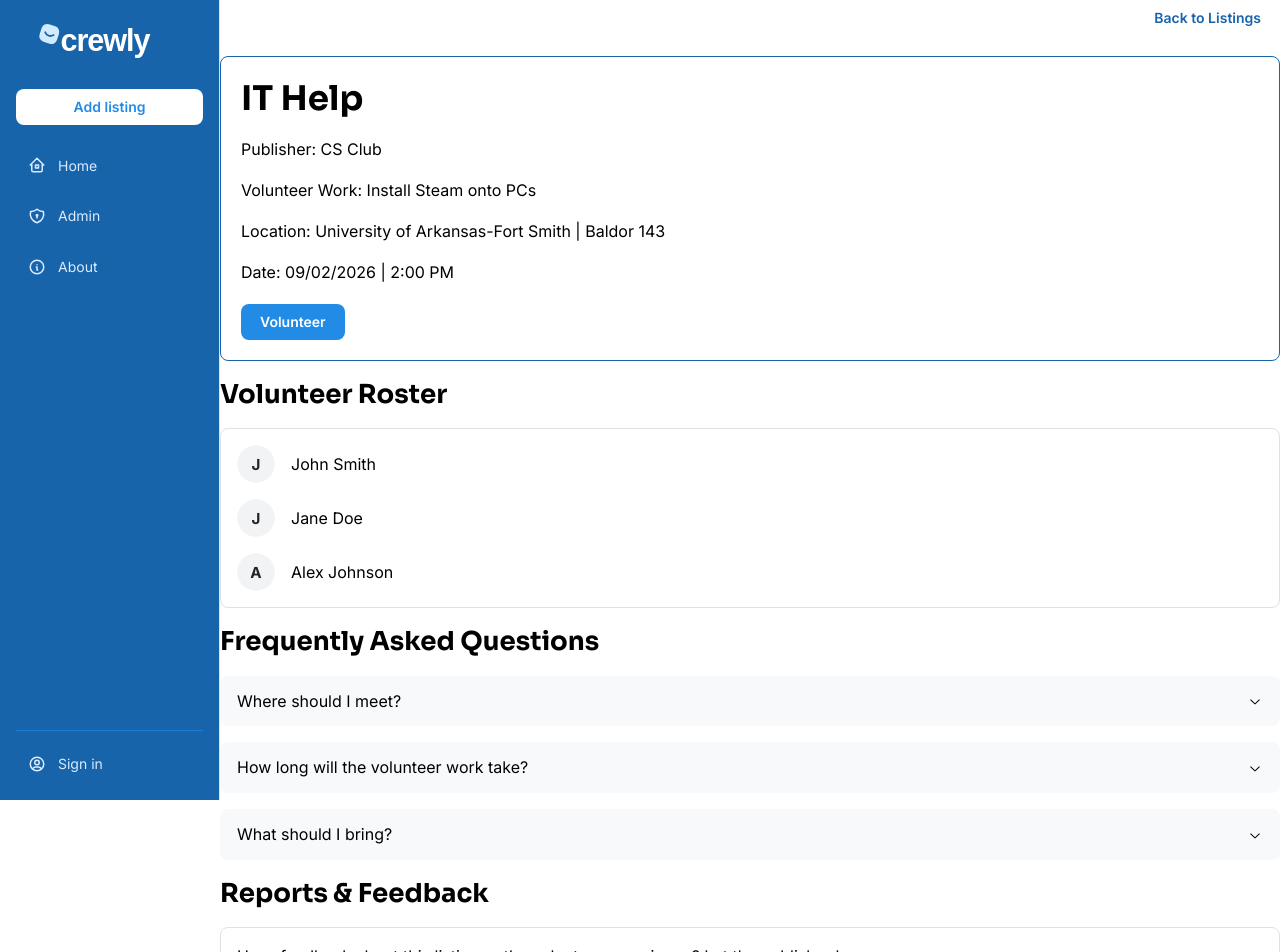
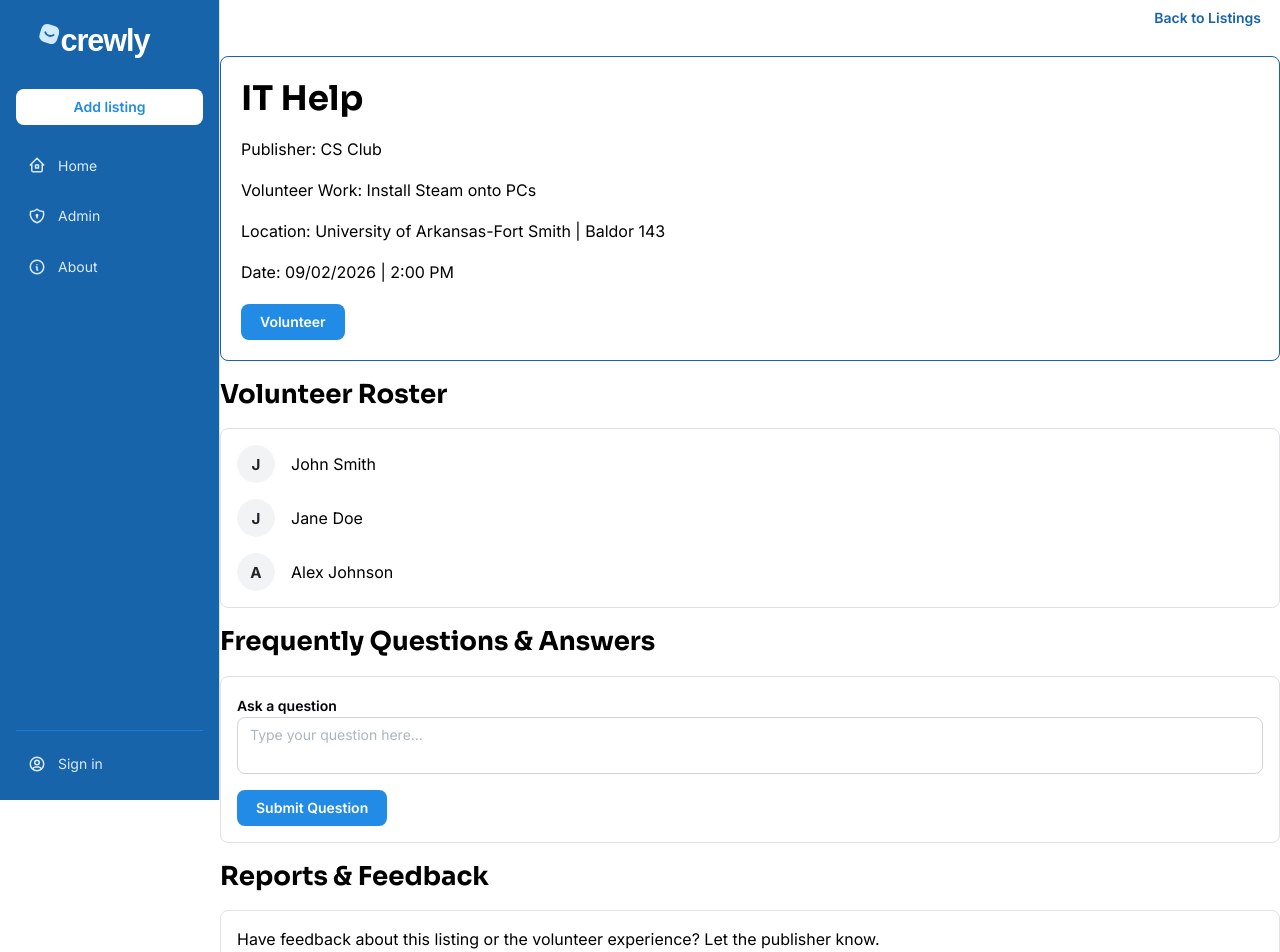
Before and after one commit to crawle00/crewly-ui, a React (Vite) app: page /Listings/1 in a window 1280 px wide. Shown: the top 952 px of the page. Built offline with nearby package versions, Linux system fonts and the light colour scheme; no server answers.

Commit message:
listing page ui finished

```diff
--- a/src/pages/Home.jsx
+++ b/src/pages/Home.jsx
@@ -47,7 +47,7 @@ export default function Home() {
           <Paper
             key={i}
             className="listing-card"
-            onClick={() => navigate(`/listings/${i + 1}`)}
+            onClick={() => navigate(`/Listings/${i + 1}`)}
             withBorder
             p="lg"
             shadow="sm"
--- a/src/pages/Listings.jsx
+++ b/src/pages/Listings.jsx
@@ -97,19 +97,20 @@ function Listings(){
                 </Box>
 
                 <Box>
-                    <Title order={2} mb="md">Frequently Asked Questions</Title>
+                    <Title order={2} mb="md">Frequently Questions & Answers</Title>
+                    <Paper withBorder p="md">
+                        <Stack>
+                            <Textarea
+                                label="Ask a question"
+                                placeholder="Type your question here..."
+                                minRows={3}
+                            />
 
-                    <Accordion variant="separated">
-                        {fakeFAQ.map((faq, index) => (
-                            <Accordion.Item
-                                key={index}
-                                value={`faq-${index}`}
-                            >
-                                <Accordion.Control>{faq.question}</Accordion.Control>
-                                <Accordion.Panel>{faq.answer}</Accordion.Panel>
-                            </Accordion.Item>
-                        ))}
-                    </Accordion>
+                            <Button w="fit-content">
+                                Submit Question
+                            </Button>
+                        </Stack>
+                    </Paper>
                 </Box>
 
                 <Box>
```
